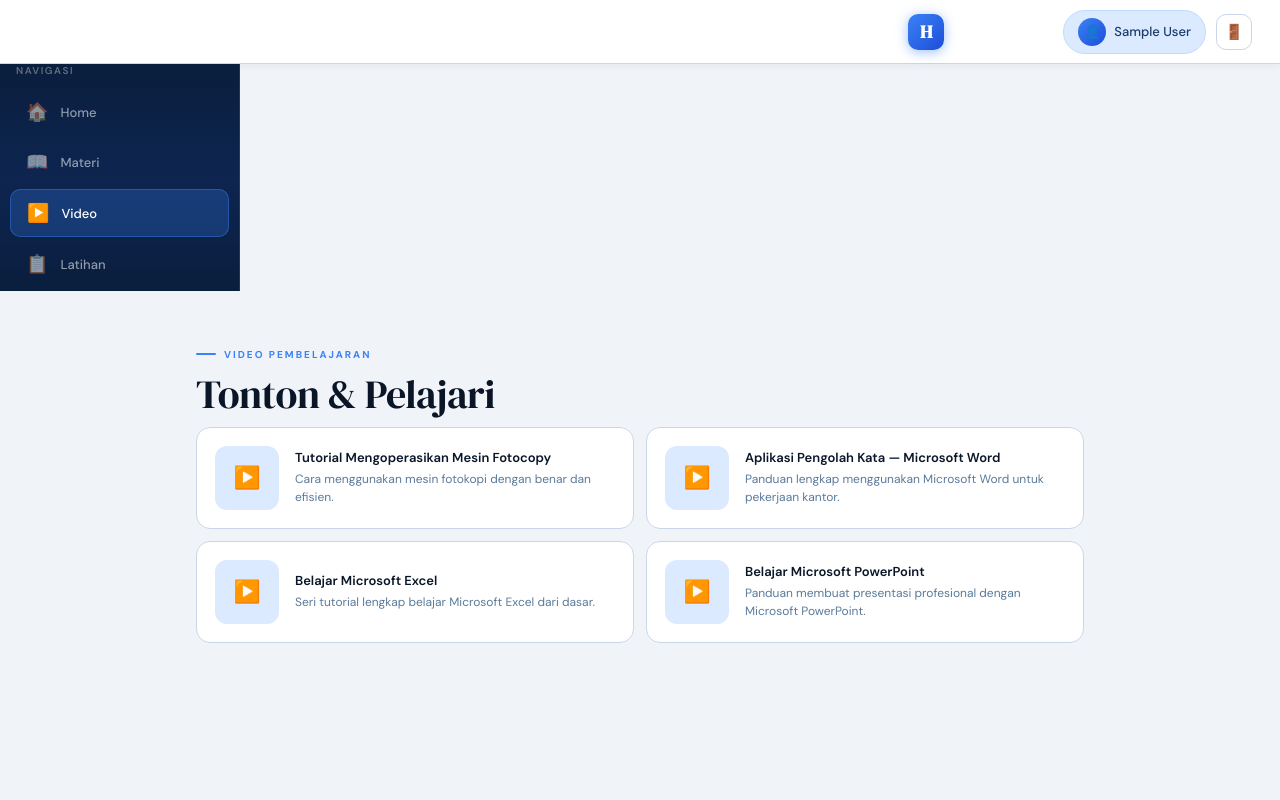
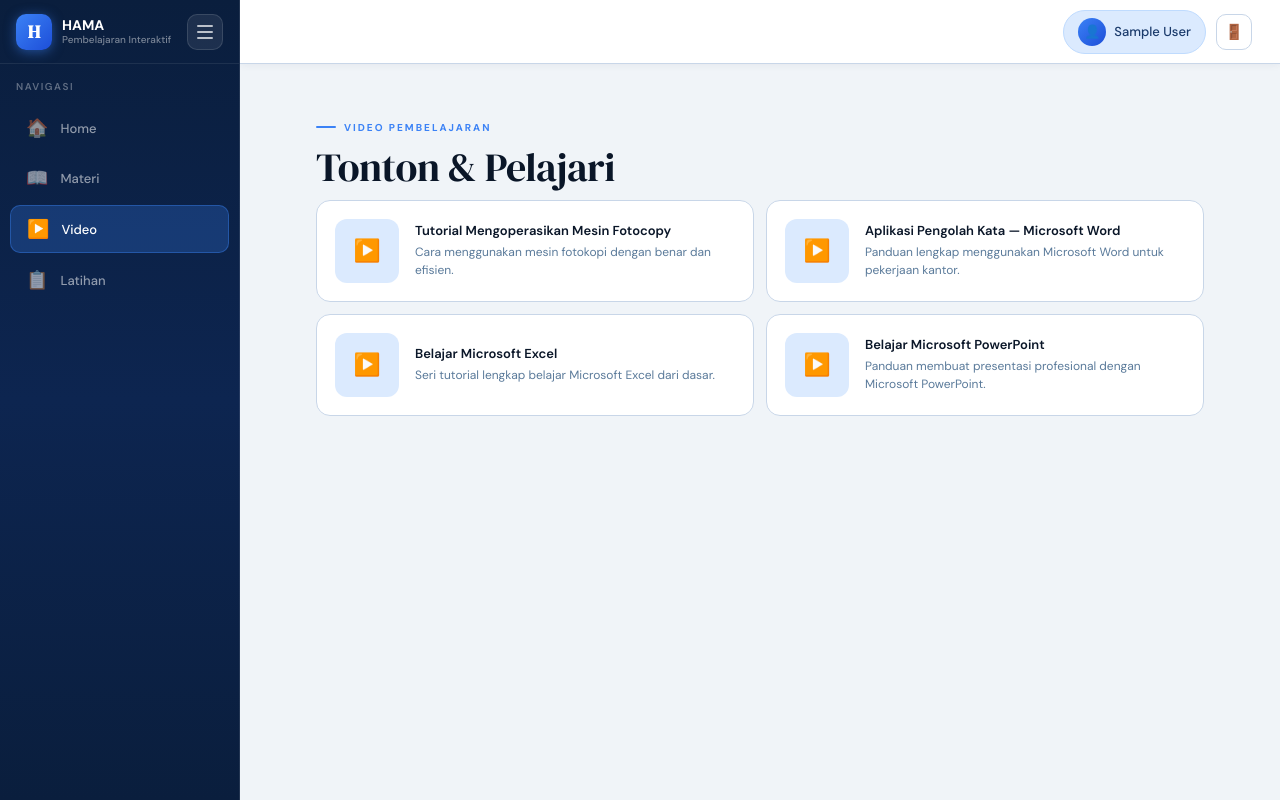
Before and after one commit to kunmaaja/dashboardPenghitaman, a plain HTML site: page video.html in a window 1280 px wide. Drawn offline with Linux system fonts and the light colour scheme; sample sign-in values are in the browser's storage.

Commit message:
Update video.html

```diff
--- a/video.html
+++ b/video.html
@@ -6,18 +6,32 @@
   <link rel="stylesheet" href="style.css" />
 </head>
 <body>
+  <div class="app-layout">
+    <nav class="sidebar" id="sidebar">
+      <div class="sidebar-header">
+        <a class="topbar-brand" href="dashboard.html">
+          <div class="logo">H</div>
+          <div class="brand-text"><h2>HAMA</h2><p>Pembelajaran Interaktif</p></div>
+        </a>
+        <button class="sidebar-toggle" id="sidebar-toggle" title="Lipat/Buka Sidebar">
+          <span></span><span></span><span></span>
+        </button>
+      </div>
+      <p class="sidebar-label">Navigasi</p>
+      <a href="dashboard.html" class="nav-item"><span class="nav-icon">🏠</span><span class="nav-label"> Home</span></a>
+      <a href="materi.html" class="nav-item"><span class="nav-icon">📖</span><span class="nav-label"> Materi</span></a>
+      <a href="video.html" class="nav-item active"><span class="nav-icon">▶️</span><span class="nav-label"> Video</span></a>
+      <a href="latihan.html" class="nav-item"><span class="nav-icon">📋</span><span class="nav-label"> Latihan</span></a>
+    </nav>
+
+    <div class="main-wrapper">
       <header class="topbar">
-        <a class="topbar-brand" href="dashboard.html"><div class="logo">H</div><div class="brand-text"><h2>HAMA</h2><p>Pembelajaran Interaktif</p></div></a>
-        <div class="topbar-user"><div class="user-chip"><div class="user-avatar">👤</div><span id="topbar-name">Siswa</span></div><button class="logout-btn" onclick="logout()">🚪</button></div>
+        <div class="topbar-user">
+          <div class="user-chip"><div class="user-avatar">👤</div><span id="topbar-name">Siswa</span></div>
+          <button class="logout-btn" onclick="logout()">🚪</button>
+        </div>
       </header>
-    <div class="body-wrap">
-        <nav class="sidebar">
-            <p class="sidebar-label">Navigasi</p>
-            <a href="dashboard.html" class="nav-item"><span class="nav-icon">🏠</span> Home</a>
-            <a href="materi.html" class="nav-item"><span class="nav-icon">📖</span> Materi</a>
-            <a href="video.html" class="nav-item active"><span class="nav-icon">▶️</span> Video</a>
-            <a href="latihan.html" class="nav-item"><span class="nav-icon">📋</span> Latihan</a>
-        </nav>
+
       <main class="main">
         <div class="page" id="page-video">
           <p class="eyebrow">Video Pembelajaran</p>
@@ -29,7 +43,31 @@
         </div>
       </main>
     </div>
+  </div>
+
   <script src="data.js"></script>
-    <script>renderVideos();</script>
+  <script>
+    const sidebar = document.getElementById('sidebar');
+    const toggleBtn = document.getElementById('sidebar-toggle');
+    const COLLAPSED_KEY = 'hamaSidebarCollapsed';
+
+    function checkScreenSize() {
+      if (window.innerWidth <= 768) {
+        sidebar.classList.add('collapsed');
+      } else {
+        if (localStorage.getItem(COLLAPSED_KEY) === '1') sidebar.classList.add('collapsed');
+        else sidebar.classList.remove('collapsed');
+      }
+    }
+    window.addEventListener('resize', checkScreenSize);
+    checkScreenSize();
+
+    toggleBtn.addEventListener('click', () => {
+      sidebar.classList.toggle('collapsed');
+      if (window.innerWidth > 768) localStorage.setItem(COLLAPSED_KEY, sidebar.classList.contains('collapsed') ? '1' : '0');
+    });
+
+    if(typeof renderVideos === 'function') renderVideos();
+  </script>
 </body>
 </html>
```
Lines whose indentation alone changed are shown as unchanged.
